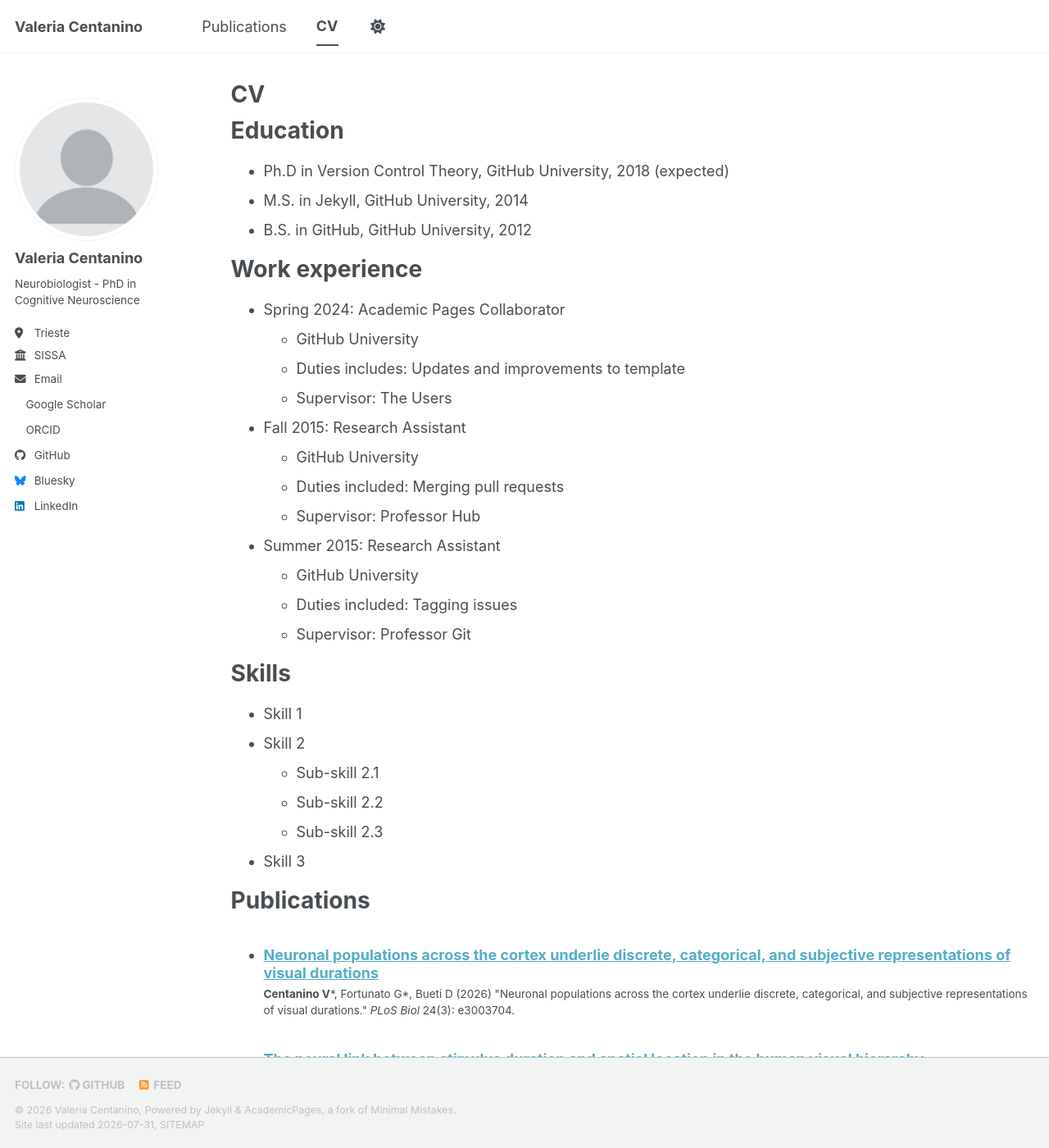
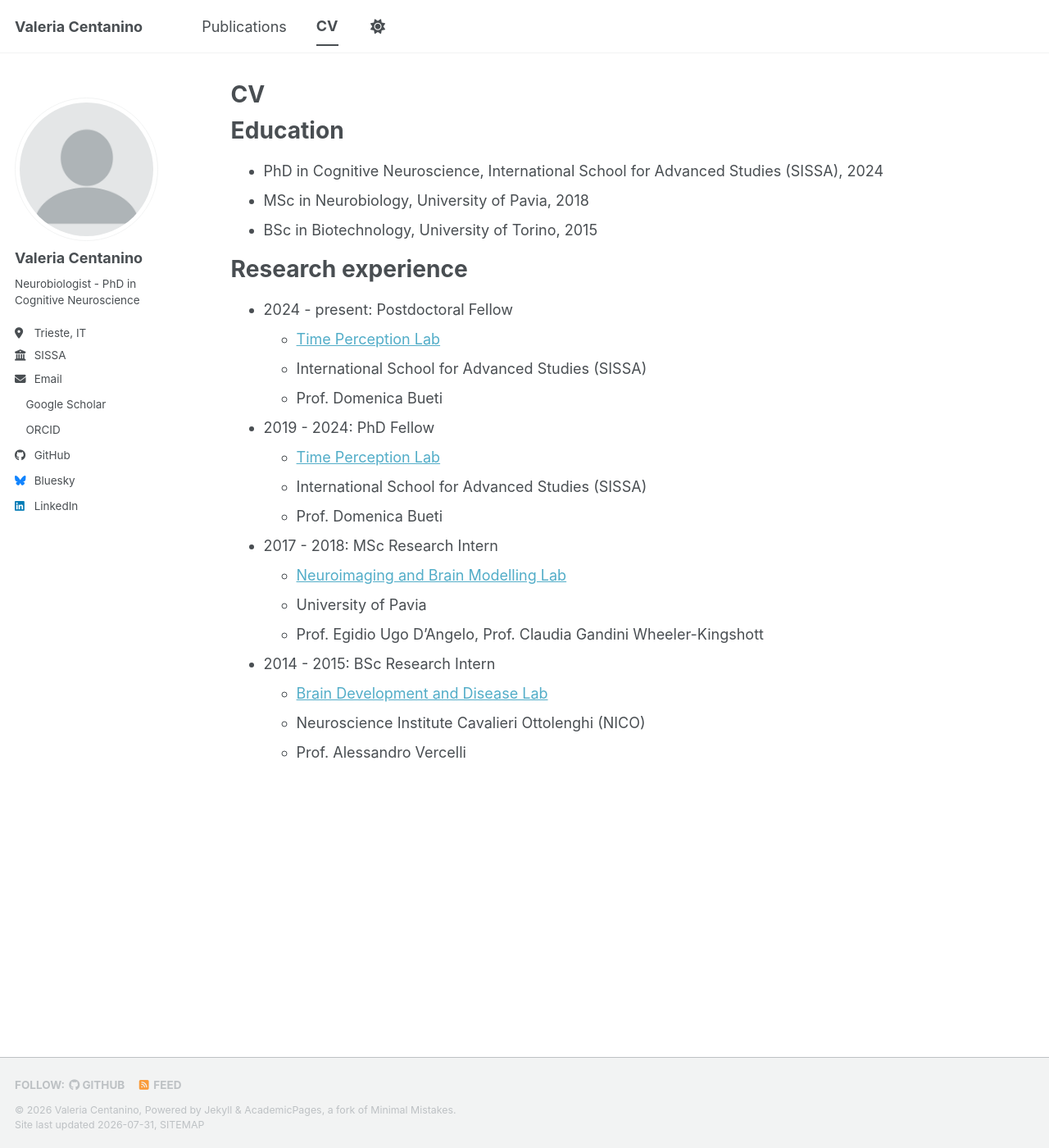
Before and after one commit to valecenta/valecenta.github.io, a Jekyll site: the page built from _pages/cv.md, in a window 1280 px wide and 1400 px high. Shown: the whole window at 82% size. Built offline with Jekyll 4.4.1, drawn with Linux system fonts in a browser that asks for light colours; a style sheet for code colours, icons or effects is not loaded; some of the changed text lies outside the part shown.

Commit message:
update cv

```diff
--- a/_config.yml
+++ b/_config.yml
@@ -27,7 +27,7 @@ author:
   name             : "Valeria Centanino"
   pronouns         : # example: "she/her"
   bio              : "Neurobiologist - PhD in Cognitive Neuroscience"
-  location         : "Trieste"
+  location         : "Trieste, IT"
   employer         : "SISSA"
   uri              : # URL
   email            : "vcentani@sissa.it"
--- a/_pages/cv.md
+++ b/_pages/cv.md
@@ -11,54 +11,28 @@ redirect_from:
 
 Education
 ======
-* Ph.D in Version Control Theory, GitHub University, 2018 (expected)
-* M.S. in Jekyll, GitHub University, 2014
-* B.S. in GitHub, GitHub University, 2012
+* PhD in Cognitive Neuroscience, International School for Advanced Studies (SISSA), 2024
+* MSc in Neurobiology, University of Pavia, 2018
+* BSc in Biotechnology, University of Torino, 2015
 
-Work experience
+Research experience
 ======
-* Spring 2024: Academic Pages Collaborator
-  * GitHub University
-  * Duties includes: Updates and improvements to template
-  * Supervisor: The Users
+* 2024 - present: Postdoctoral Fellow
+  * [Time Perception Lab](https://buetilab.org/)
+  * International School for Advanced Studies (SISSA)
+  * Prof. Domenica Bueti
 
-* Fall 2015: Research Assistant
-  * GitHub University
-  * Duties included: Merging pull requests
-  * Supervisor: Professor Hub
+* 2019 - 2024: PhD Fellow
+  * [Time Perception Lab](https://buetilab.org/)
+  * International School for Advanced Studies (SISSA)
+  * Prof. Domenica Bueti
 
-* Summer 2015: Research Assistant
-  * GitHub University
-  * Duties included: Tagging issues
-  * Supervisor: Professor Git
+* 2017 - 2018: MSc Research Intern
+  * [Neuroimaging and Brain Modelling Lab](https://dangelo.unipv.it/)
+  * University of Pavia
+  * Prof. Egidio Ugo D'Angelo, Prof. Claudia Gandini Wheeler-Kingshott
 
-Skills
-======
-* Skill 1
-* Skill 2
-  * Sub-skill 2.1
-  * Sub-skill 2.2
-  * Sub-skill 2.3
-* Skill 3
-
-Publications
-======
-  <ul>{% for post in site.publications reversed %}
-    {% include archive-single-cv.html %}
-  {% endfor %}</ul>
-
-Talks
-======
-  <ul>{% for post in site.talks reversed %}
-    {% include archive-single-talk-cv.html  %}
-  {% endfor %}</ul>
-
-Teaching
-======
-  <ul>{% for post in site.teaching reversed %}
-    {% include archive-single-cv.html %}
-  {% endfor %}</ul>
-
-Service and leadership
-======
-* Currently signed in to 43 different slack teams
+* 2014 - 2015: BSc Research Intern
+  * [Brain Development and Disease Lab](https://nico.ottolenghi.unito.it/gruppi-di-ricerca/sviluppo-e-patologia-del-cervello/)
+  * Neuroscience Institute Cavalieri Ottolenghi (NICO)
+  * Prof. Alessandro Vercelli
```
